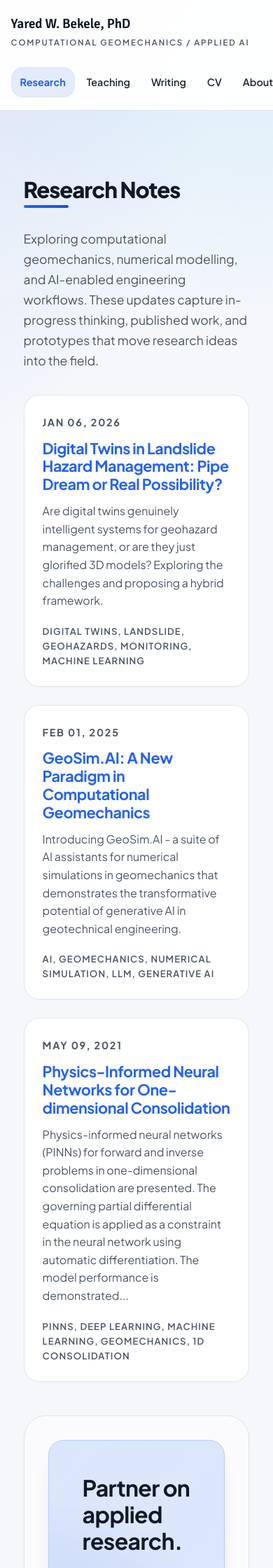
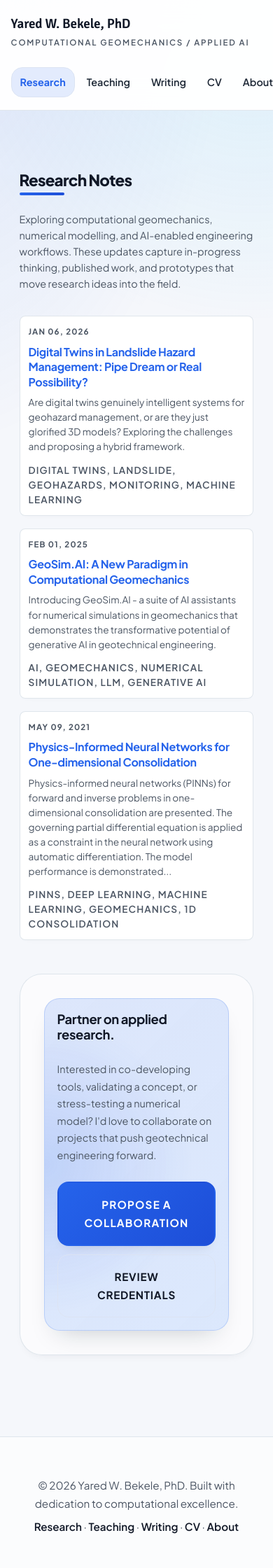
Before and after one commit to yaredwb/yaredwb.github.io, a Jekyll site: the page built from research.md, in a window 390 px wide. Shown: the top 2240 px of the page at 70% size. Built offline with Jekyll 4.4.1, drawn with Linux system fonts in a browser that asks for light colours.

Commit message:
Improve mobile responsiveness for post cards on Research, Teaching, and Writing pages
Add comprehensive responsive styles at three breakpoints:
- 760px: Reduce padding, border radius, and font sizes for tablets
- 560px: Further optimize spacing, typography, and hover effects for phones
- 400px: Minimal padding, smallest readable fonts, and stacked buttons for small devices

```diff
--- a/css/style.css
+++ b/css/style.css
@@ -1679,6 +1679,33 @@ html[data-theme="dark"] .site-footer {
     grid-template-columns: 1fr;
   }
 
+  /* Post card mobile improvements */
+  .post-card {
+    padding: var(--spacing-lg);
+    border-radius: var(--radius-lg);
+  }
+
+  .post-card h3 {
+    font-size: 1.2rem;
+    line-height: 1.4;
+  }
+
+  .post-card p {
+    font-size: 0.95rem;
+  }
+
+  .post-card time {
+    font-size: 0.82rem;
+  }
+
+  .post-card-meta {
+    font-size: 0.78rem;
+  }
+
+  .section-lead {
+    font-size: 1rem;
+  }
+
 }
 
 @media (max-width: 560px) {
@@ -1690,16 +1717,67 @@ html[data-theme="dark"] .site-footer {
     margin-bottom: var(--spacing-2xl);
   }
 
+  .section-title {
+    font-size: clamp(1.5rem, 6vw, 1.95rem);
+  }
+
+  .section-lead {
+    font-size: 0.95rem;
+    line-height: 1.6;
+  }
+
   .card {
     padding: var(--spacing-lg);
   }
 
+  .post-list {
+    gap: var(--spacing-md);
+  }
+
   .post-card {
-    padding: var(--spacing-lg);
+    padding: var(--spacing-md);
+    border-radius: var(--radius-md);
+    gap: var(--spacing-xs);
+  }
+
+  .post-card h3 {
+    font-size: 1.1rem;
+    line-height: 1.35;
+  }
+
+  .post-card p {
+    font-size: 0.9rem;
+    line-height: 1.55;
+  }
+
+  .post-card time {
+    font-size: 0.78rem;
+    letter-spacing: 0.1em;
+  }
+
+  .post-card-meta {
+    font-size: 0.75rem;
+    margin-top: var(--spacing-2xs);
+  }
+
+  .post-card:hover {
+    transform: translateY(-2px);
   }
 
   .post-article {
     border-radius: var(--radius-xl);
+  }
+
+  .cta-panel {
+    padding: var(--spacing-lg);
+  }
+
+  .cta-panel h2 {
+    font-size: 1.3rem;
+  }
+
+  .cta-panel p {
+    font-size: 0.9rem;
   }
 
   .cv-title {
@@ -1715,6 +1793,63 @@ html[data-theme="dark"] .site-footer {
     gap: var(--spacing-sm);
   }
 }
+
+/* Very small screens */
+@media (max-width: 400px) {
+  .container {
+    padding: 0 var(--spacing-sm);
+  }
+
+  .section-title {
+    font-size: 1.4rem;
+  }
+
+  .section-lead {
+    font-size: 0.9rem;
+  }
+
+  .post-card {
+    padding: var(--spacing-sm);
+    border-radius: var(--radius-sm);
+  }
+
+  .post-card h3 {
+    font-size: 1rem;
+    word-wrap: break-word;
+    overflow-wrap: break-word;
+    hyphens: auto;
+  }
+
+  .post-card p {
+    font-size: 0.85rem;
+  }
+
+  .post-card time {
+    font-size: 0.72rem;
+  }
+
+  .post-card-meta {
+    font-size: 0.7rem;
+  }
+
+  .hero-actions {
+    flex-direction: column;
+    gap: var(--spacing-sm);
+  }
+
+  .hero-actions .button {
+    width: 100%;
+    text-align: center;
+  }
+
+  .cta-panel {
+    padding: var(--spacing-md);
+  }
+
+  .cta-panel h2 {
+    font-size: 1.15rem;
+  }
+}
 .spotlight-card h3 a {
   color: var(--color-accent);
 }
```
